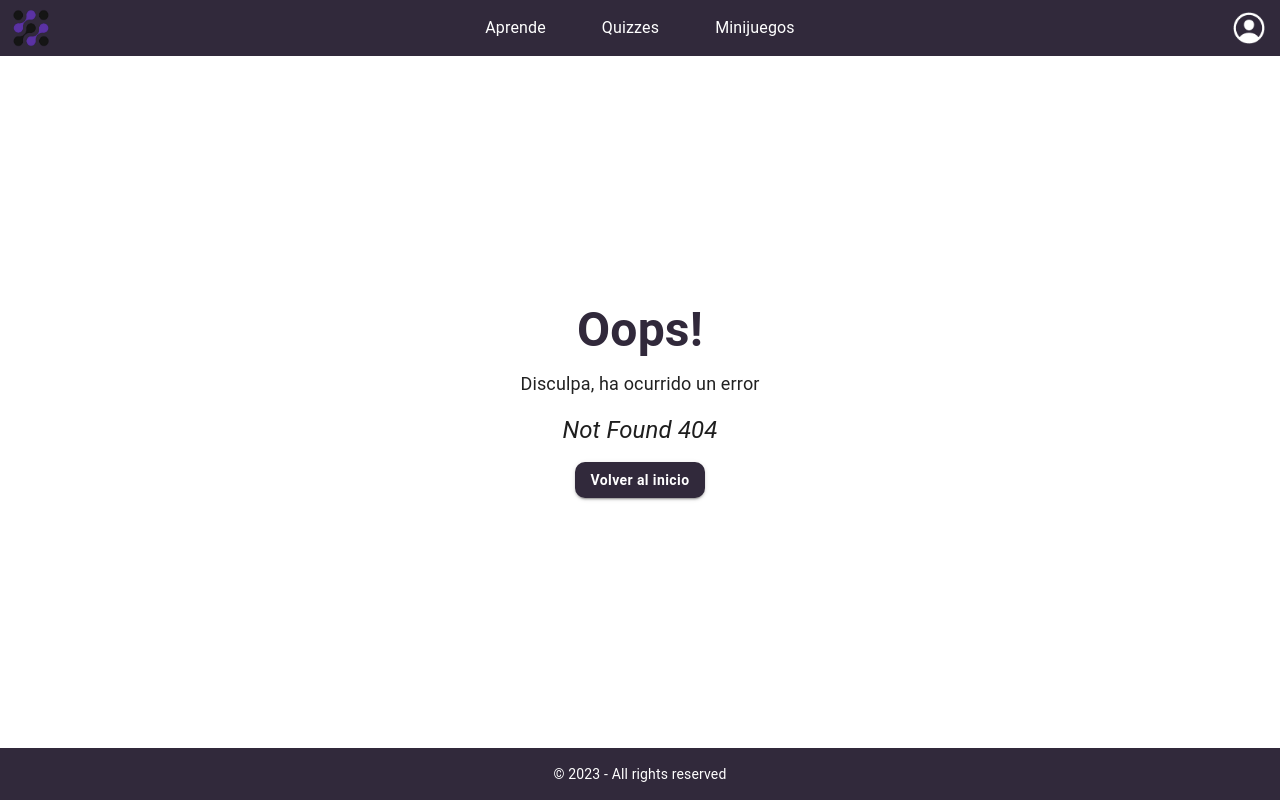
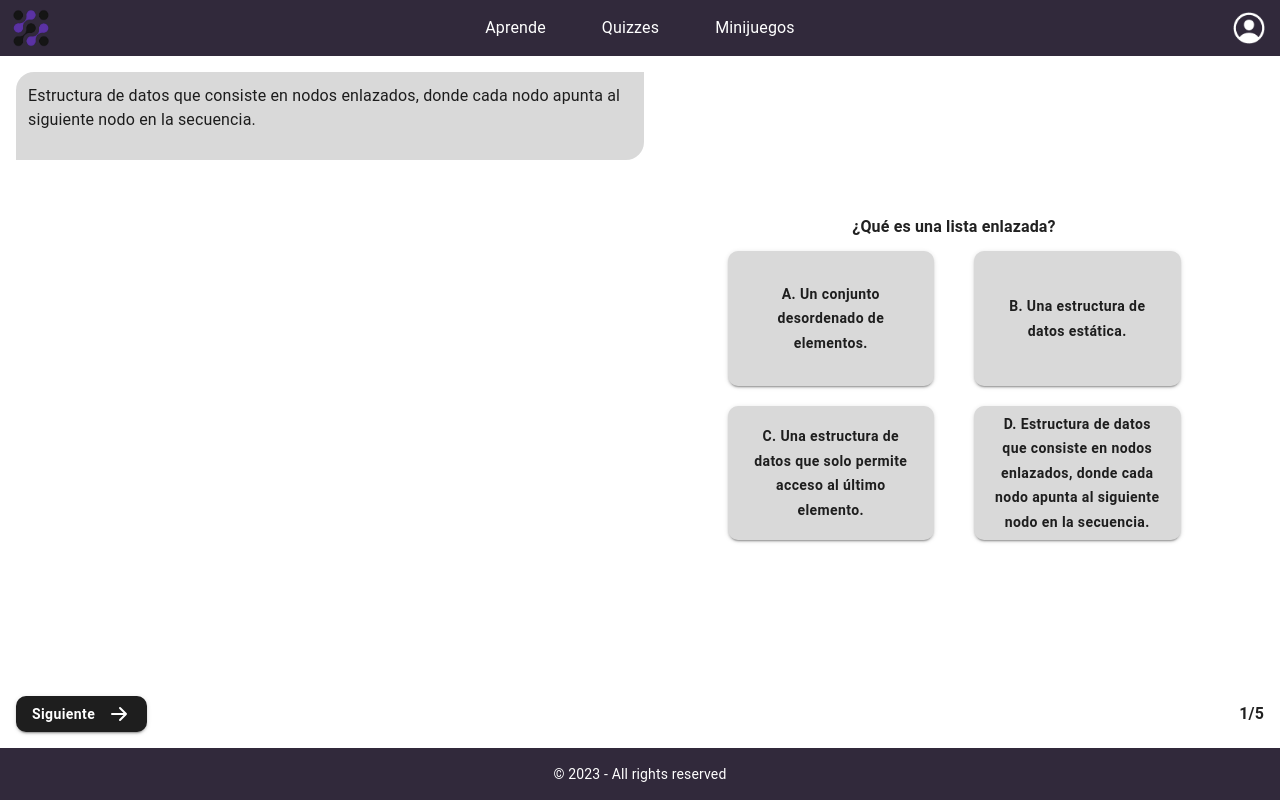
Before and after one commit to CodeScape3D/code-scape-3d, a React (Vite) app: page /quiz/1 in a window 1280 px wide. Before the commit this address had no page. Built offline with nearby package versions, Linux system fonts and the light colour scheme.

Commit message:
Adelantando funcionalidad de obtener un quiz por la url

```diff
--- a/src/App.jsx
+++ b/src/App.jsx
@@ -4,10 +4,12 @@ import { BrowserRouter as Router, Routes, Route } from "react-router-dom";
 import { NavBar, Footer, HomeAprende, NotFound, HomeQuiz, HomeMiniJuegos } from "./components";
 import { QuizResults, QuizView } from "./quiz";
 import { AppTheme } from "./theme";
+import { QuizProvider } from "./quiz";
 
 function App() {
   return (
     <AppTheme>
+      <QuizProvider>
         <Router>
           <div className="flex flex-col min-h-screen items-center">
             <NavBar />
@@ -15,13 +17,14 @@ function App() {
               <Route path="/" element={<HomeAprende />} />
               <Route path="/mini-juegos" element={<HomeMiniJuegos />} />
               <Route path="/quizzes" element={<HomeQuiz />} />
-            <Route path="/quiz" element={<QuizView />} />
+              <Route path="/quiz/:quizName" element={<QuizView />} />
               <Route path="/quiz/results" element={<QuizResults />} />
               <Route path="*" element={<NotFound />} />
             </Routes>
             <Footer />
           </div>
         </Router>
+      </QuizProvider>
     </AppTheme>
   );
 }
--- a/src/components/HomeQuiz.jsx
+++ b/src/components/HomeQuiz.jsx
@@ -1,4 +1,3 @@
-//import { useNavigate } from "react-router-dom";
 import QuizCard from "./QuizCard";
 import {
   svgOrderMethods,
@@ -30,7 +29,7 @@ export const HomeQuiz = () => {
 
           <QuizCard logo={svgOrderMethods} titulo={"Metodos de Ordenamiento"} ruta={"#"} />
           <QuizCard logo={svgSearchMethods} titulo={"Metodos de Busquedas"} ruta={"#"}  />
-          <QuizCard logo={svgLinkedList} titulo={"Listas Enlazadas"} ruta={"/quiz"}  />
+          <QuizCard logo={svgLinkedList} titulo={"Listas Enlazadas"} ruta={"/quiz/linkedList"}  />
           <QuizCard logo={svgBinaryTrees} titulo={"Arboles Binarios"} ruta={"#"}  />
           <QuizCard logo={svgPiles} titulo={"Pilas"} ruta={"#"}  />
           <QuizCard logo={svgQueue} titulo={"Colas"} ruta={"#"}  />
--- /dev/null
+++ b/src/quiz/context/QuizContext.jsx
@@ -0,0 +1,3 @@
+import { createContext } from "react";
+
+export const QuizContext = createContext()
--- /dev/null
+++ b/src/quiz/context/QuizProvider.jsx
@@ -0,0 +1,40 @@
+import { useState } from "react"
+import { QuizContext } from "./QuizContext"
+import { useQuiz } from "../hooks"
+import { linkedListQuiz } from "../data"
+
+
+export const QuizProvider = ({ children }) => {
+
+    const [currentQuiz, setCurrentQuiz] = useState(linkedListQuiz)
+
+    const {
+        goToNextQuestion,
+        goToPreviousQuestion,
+        onCheckAnswer,
+        onAnswerSelected,
+        currentQuestion,
+        totalQuestions,
+        currentQuestionIndex,
+        currentQuestionState,
+        canFinishQuiz
+    } = useQuiz(currentQuiz)
+
+    return (
+        <QuizContext.Provider value={{
+            currentQuiz,
+            setCurrentQuiz,
+            goToNextQuestion,
+            goToPreviousQuestion,
+            onCheckAnswer,
+            onAnswerSelected,
+            currentQuestion,
+            totalQuestions,
+            currentQuestionIndex,
+            currentQuestionState,
+            canFinishQuiz
+        }}>
+            {children}
+        </QuizContext.Provider>
+    )
+}
--- /dev/null
+++ b/src/quiz/context/index.js
@@ -0,0 +1,2 @@
+export * from './QuizContext';
+export * from './QuizProvider';
--- a/src/quiz/data/quizzes.js
+++ b/src/quiz/data/quizzes.js
@@ -69,3 +69,73 @@ export const linkedListQuiz = {
         }
     ]
 }
+
+export const sortingMethodsQuiz = {
+    "quiz": [
+        {
+            "statement": "Método de ordenamiento que compara pares de elementos adyacentes y los intercambia si están en el orden incorrecto.",
+            "question": "¿Qué es el método de ordenamiento de burbuja?",
+            "options": {
+                "A": "Ordena dividiendo repetidamente la lista en sublistas más pequeñas.",
+                "B": "Ordena encontrando el mínimo elemento y colocándolo al principio.",
+                "C": "Ordena comparando pares de elementos adyacentes y ajustándolos si están en el orden incorrecto.",
+                "D": "Ordena dividiendo la lista en dos subconjuntos y ordenándolos por separado."
+            },
+            "answer": "C",
+            "selectedAnswer": null,
+            "state": "UNANSWERED"
+        },
+        {
+            "statement": "¿Cuál es la complejidad promedio del algoritmo de ordenamiento de burbuja?",
+            "question": "Complejidad promedio del ordenamiento de burbuja",
+            "options": {
+                "A": "O(1)",
+                "B": "O(n)",
+                "C": "O(n log n)",
+                "D": "O(n^2)"
+            },
+            "answer": "D",
+            "selectedAnswer": null,
+            "state": "UNANSWERED"
+        },
+        {
+            "statement": "Método de ordenamiento que divide repetidamente la lista en sublistas más pequeñas y luego combina las sublistas ordenadas.",
+            "question": "¿En qué consiste el método de ordenamiento merge sort?",
+            "options": {
+                "A": "Divide la lista en dos subconjuntos y ordena cada subconjunto de manera independiente.",
+                "B": "Encuentra el elemento mínimo y lo coloca al principio de la lista.",
+                "C": "Compara elementos adyacentes y los intercambia si están en el orden incorrecto.",
+                "D": "Divide repetidamente la lista en sublistas más pequeñas y combina las sublistas ordenadas."
+            },
+            "answer": "D",
+            "selectedAnswer": null,
+            "state": "UNANSWERED"
+        },
+        {
+            "statement": "¿Cuál es la principal ventaja del merge sort sobre otros métodos de ordenamiento?",
+            "question": "Ventaja del merge sort",
+            "options": {
+                "A": "Tiene una complejidad de tiempo lineal.",
+                "B": "Requiere menos espacio en memoria.",
+                "C": "Es más fácil de implementar.",
+                "D": "Siempre tiene un tiempo de ejecución constante."
+            },
+            "answer": "B",
+            "selectedAnswer": null,
+            "state": "UNANSWERED"
+        },
+        {
+            "statement": "Método de ordenamiento que selecciona repetidamente el elemento mínimo de la lista restante y lo coloca al principio.",
+            "question": "¿Qué es el método de ordenamiento selection sort?",
+            "options": {
+                "A": "Divide la lista en subconjuntos y los ordena de manera independiente.",
+                "B": "Ordena comparando pares de elementos adyacentes y ajustándolos si están en el orden incorrecto.",
+                "C": "Selecciona repetidamente el elemento máximo y lo coloca al final de la lista.",
+                "D": "Selecciona repetidamente el elemento mínimo y lo coloca al principio de la lista."
+            },
+            "answer": "D",
+            "selectedAnswer": null,
+            "state": "UNANSWERED"
+        }
+    ]
+}
--- a/src/quiz/index.js
+++ b/src/quiz/index.js
@@ -5,3 +5,4 @@ export * from "./hooks"
 export * from "./data"
 export * from "./reducers"
 export * from "./actions"
+export * from "./context"
--- a/src/quiz/views/QuizView.jsx
+++ b/src/quiz/views/QuizView.jsx
@@ -1,4 +1,4 @@
-import React, { useState } from 'react';
+import React, { useContext, useState } from 'react';
 import ArrowLeft from "../../assets/icons/arrow-left.svg"
 import ArrowRight from "../../assets/icons/arrow-right.svg"
 import { BasicButton } from "../../components"
@@ -9,12 +9,11 @@ import {
     AnswersGrid, QuizQuestion,
     QuizStatement
 } from "../components"
-import { linkedListQuiz } from "../data"
 import { formatQuestionIndicator } from "../helpers"
-import { useQuiz } from "../hooks"
 import { questionStates } from '../constants';
 import { Dialog, DialogActions, DialogContent, DialogContentText, DialogTitle } from '@mui/material';
 import { useNavigate } from 'react-router-dom';
+import { QuizContext } from '../context';
 
 
 export const QuizView = () => {
@@ -29,7 +28,7 @@ export const QuizView = () => {
         currentQuestionIndex,
         currentQuestionState,
         canFinishQuiz
-    } = useQuiz(linkedListQuiz)
+    } = useContext(QuizContext)
     const { question, statement, options, selectedAnswer } = currentQuestion
     const isPreviousButtonVisible = React.useMemo(() => currentQuestionIndex > 0, [currentQuestionIndex])
     const isQuestionCorrect = React.useMemo(() => currentQuestionState === questionStates.CORRECT, [currentQuestionState])
```
Lines whose indentation alone changed are shown as unchanged.
